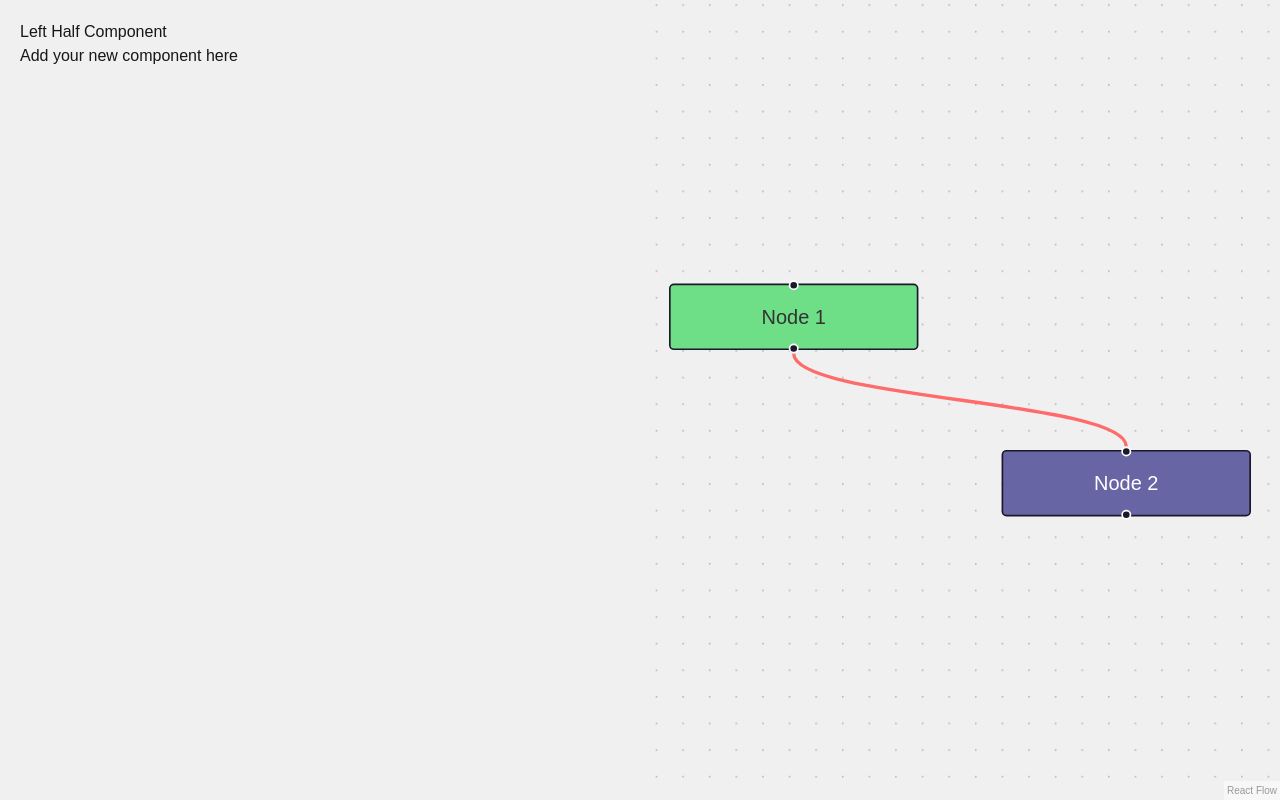
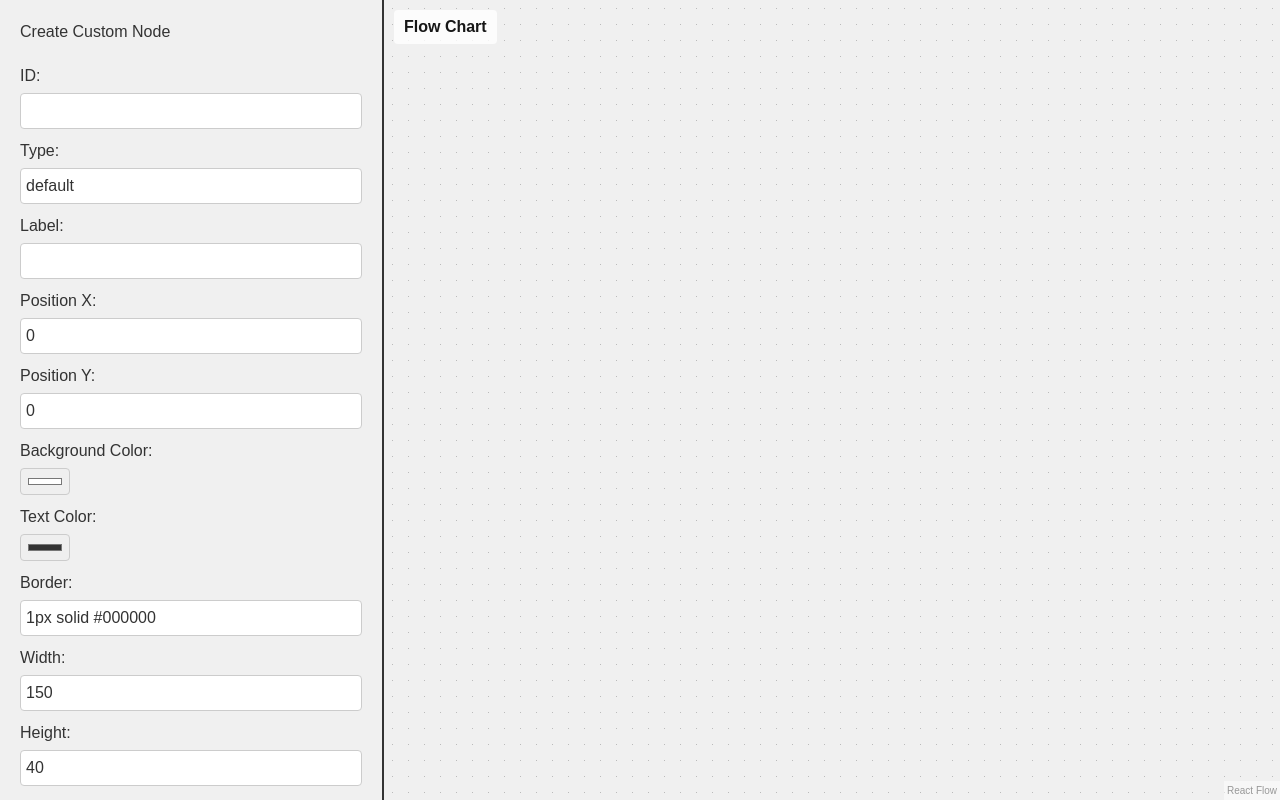
Before and after one commit to Agustin1324/nodes, a Next.js app: page / in a window 1280 px wide. Built offline with nearby package versions, Linux system fonts and the light colour scheme.

Commit message:
form left

```diff
--- a/src/app/page.module.css
+++ b/src/app/page.module.css
@@ -4,18 +4,78 @@
   width: 100vw;
 }
 
-.leftHalf {
-  width: 50%;
-  padding: 20px;
-  background-color: #f0f0f0;
-}
-
-.rightHalf {
-  width: 50%;
+.flowChartContainer {
+  display: flex;
+  width: 100%;
   height: 100%;
 }
 
-/* Add this new style */
-.rightHalf > div {
+.leftPanel {
+  width: 30%;
+  padding: 20px;
+  background-color: #f0f0f0;
+  border-right: 2px solid #333;
+  box-shadow: 2px 0 5px rgba(0, 0, 0, 0.1);
+  overflow-y: auto;
+}
+
+.rightPanel {
+  width: 70%;
   height: 100%;
+  position: relative;
 }
+
+.componentTitle {
+  position: absolute;
+  top: 10px;
+  left: 10px;
+  background-color: rgba(255, 255, 255, 0.8);
+  padding: 5px 10px;
+  border-radius: 4px;
+  font-weight: bold;
+  z-index: 10;
+}
+
+.nodeCreator {
+  display: flex;
+  flex-direction: column;
+  gap: 10px;
+  color: #333333;
+}
+
+.nodeCreator h3 {
+  margin-top: 0;
+  margin-bottom: 10px;
+}
+
+.nodeCreator form {
+  display: flex;
+  flex-direction: column;
+  gap: 10px;
+}
+
+.nodeCreator label {
+  display: flex;
+  flex-direction: column;
+  gap: 5px;
+}
+
+.nodeCreator input,
+.nodeCreator select {
+  padding: 5px;
+  border: 1px solid #ccc;
+  border-radius: 4px;
+}
+
+.nodeCreator button {
+  padding: 10px;
+  background-color: #4CAF50;
+  color: white;
+  border: none;
+  border-radius: 4px;
+  cursor: pointer;
+}
+
+.nodeCreator button:hover {
+  background-color: #45a049;
+}
--- a/src/app/page.tsx
+++ b/src/app/page.tsx
@@ -9,14 +9,7 @@ const FlowChart = dynamic(() => import('../components/FlowChart'), { ssr: false
 export default function Home() {
   return (
     <main className={styles.main}>
-      <div className={styles.leftHalf}>
-        {/* New component will go here */}
-        <h2>Left Half Component</h2>
-        <p>Add your new component here</p>
-      </div>
-      <div className={styles.rightHalf}>
-        <FlowChart />
-      </div>
+      <FlowChart />
     </main>
   );
 }
--- a/src/components/FlowChart.tsx
+++ b/src/components/FlowChart.tsx
@@ -1,34 +1,61 @@
 'use client'
 
-import React from 'react';
+import React, { useState } from 'react';
 import dynamic from 'next/dynamic';
-import { ReactFlowProvider, Node, Edge, Background } from '@xyflow/react';
-import '@xyflow/react/dist/style.css'; // Add this import
+import { ReactFlowProvider, Node, Edge, Background, Connection } from '@xyflow/react';
+import '@xyflow/react/dist/style.css';
+import styles from '../app/page.module.css';
+import NodeCreator from './NodeCreator';
 
 const ReactFlow = dynamic(() => import('@xyflow/react').then((mod) => mod.ReactFlow), { ssr: false });
 
-const initialNodes: Node[] = [
-  { id: '1', position: { x: 0, y: 0 }, data: { label: 'Node 1' }, style: { background: '#6ede87', color: '#333' } },
-  { id: '2', position: { x: 200, y: 100 }, data: { label: 'Node 2' }, style: { background: '#6865A5', color: '#fff' } },
-];
+const FlowChart: React.FC = () => {
+  const [nodes, setNodes] = useState<Node[]>([]);
+  const [edges, setEdges] = useState<Edge[]>([]);
 
-const initialEdges: Edge[] = [
-  { id: 'e1-2', source: '1', target: '2', style: { stroke: '#FF6B6B', strokeWidth: 2 } },
-];
+  const onNodesChange = (changes: any) => {
+    setNodes((nds) => applyNodeChanges(changes, nds));
+  };
 
-const FlowChart: React.FC = () => {
+  const onEdgesChange = (changes: any) => {
+    setEdges((eds) => applyEdgeChanges(changes, eds));
+  };
+
+  const onConnect = (connection: Connection) => {
+    setEdges((eds) => addEdge(connection, eds));
+  };
+
+  const handleCreateNode = (nodeProperties: any) => {
+    const newNode: Node = {
+      id: nodeProperties.id,
+      type: nodeProperties.type,
+      position: nodeProperties.position,
+      data: nodeProperties.data,
+    };
+    setNodes((nds) => [...nds, newNode]);
+  };
+
   return (
     <ReactFlowProvider>
-      <div style={{ width: '100%', height: '100%' }}>
+      <div className={styles.flowChartContainer}>
+        <div className={styles.leftPanel}>
+          <NodeCreator onCreateNode={handleCreateNode} />
+        </div>
+        <div className={styles.rightPanel}>
+          <div className={styles.componentTitle}>Flow Chart</div>
           <ReactFlow
-          nodes={initialNodes}
-          edges={initialEdges}
+            nodes={nodes}
+            edges={edges}
+            onNodesChange={onNodesChange}
+            onEdgesChange={onEdgesChange}
+            onConnect={onConnect}
             fitView
             style={{ background: '#f0f0f0' }}
           >
             <Background color="#aaa" gap={16} />
           </ReactFlow>
         </div>
+      </div>
     </ReactFlowProvider>
   );
 };
--- /dev/null
+++ b/src/components/NodeCreator.tsx
@@ -0,0 +1,164 @@
+import React, { useState } from 'react';
+import styles from '../app/page.module.css';
+
+interface NodeProperties {
+  id: string;
+  type: string;
+  position: { x: number; y: number };
+  data: { label: string };
+  style?: {
+    backgroundColor?: string;
+    color?: string;
+    border?: string;
+    width?: number;
+    height?: number;
+  };
+  dragHandle?: boolean;
+  selected?: boolean;
+  isConnectable?: boolean;
+  zIndex?: number;
+  dragging?: boolean;
+  targetPosition?: string;
+  sourcePosition?: string;
+}
+
+const NodeCreator: React.FC<{ onCreateNode: (node: NodeProperties) => void }> = ({ onCreateNode }) => {
+  const [nodeProperties, setNodeProperties] = useState<NodeProperties>({
+    id: '',
+    type: 'default',
+    position: { x: 0, y: 0 },
+    data: { label: '' },
+    style: {
+      backgroundColor: '#ffffff',
+      color: '#333333',
+      border: '1px solid #000000',
+      width: 150,
+      height: 40,
+    },
+    dragHandle: true,
+    isConnectable: true,
+  });
+
+  const handleChange = (e: React.ChangeEvent<HTMLInputElement | HTMLSelectElement>) => {
+    const { name, value, type } = e.target;
+    setNodeProperties(prev => {
+      if (name === 'x' || name === 'y') {
+        return { ...prev, position: { ...prev.position, [name]: Number(value) } };
+      } else if (name.startsWith('style.')) {
+        const styleProp = name.split('.')[1];
+        return { ...prev, style: { ...prev.style, [styleProp]: value } };
+      } else if (name === 'label') {
+        return { ...prev, data: { ...prev.data, label: value } };
+      } else if (type === 'checkbox') {
+        return { ...prev, [name]: (e.target as HTMLInputElement).checked };
+      } else if (type === 'number') {
+        return { ...prev, [name]: Number(value) };
+      }
+      return { ...prev, [name]: value };
+    });
+  };
+
+  const handleSubmit = (e: React.FormEvent) => {
+    e.preventDefault();
+    onCreateNode(nodeProperties);
+    // Reset form after submission
+    setNodeProperties({
+      id: '',
+      type: 'default',
+      position: { x: 0, y: 0 },
+      data: { label: '' },
+      style: {
+        backgroundColor: '#ffffff',
+        color: '#333333',
+        border: '1px solid #000000',
+        width: 150,
+        height: 40,
+      },
+      dragHandle: true,
+      isConnectable: true,
+    });
+  };
+
+  return (
+    <div className={styles.nodeCreator}>
+      <h3>Create Custom Node</h3>
+      <form onSubmit={handleSubmit}>
+        <label>
+          ID:
+          <input type="text" name="id" value={nodeProperties.id} onChange={handleChange} required />
+        </label>
+        <label>
+          Type:
+          <input type="text" name="type" value={nodeProperties.type} onChange={handleChange} />
+        </label>
+        <label>
+          Label:
+          <input type="text" name="label" value={nodeProperties.data.label} onChange={handleChange} required />
+        </label>
+        <label>
+          Position X:
+          <input type="number" name="x" value={nodeProperties.position.x} onChange={handleChange} />
+        </label>
+        <label>
+          Position Y:
+          <input type="number" name="y" value={nodeProperties.position.y} onChange={handleChange} />
+        </label>
+        <label>
+          Background Color:
+          <input type="color" name="style.backgroundColor" value={nodeProperties.style?.backgroundColor} onChange={handleChange} />
+        </label>
+        <label>
+          Text Color:
+          <input type="color" name="style.color" value={nodeProperties.style?.color} onChange={handleChange} />
+        </label>
+        <label>
+          Border:
+          <input type="text" name="style.border" value={nodeProperties.style?.border} onChange={handleChange} />
+        </label>
+        <label>
+          Width:
+          <input type="number" name="style.width" value={nodeProperties.style?.width} onChange={handleChange} />
+        </label>
+        <label>
+          Height:
+          <input type="number" name="style.height" value={nodeProperties.style?.height} onChange={handleChange} />
+        </label>
+        <label>
+          Drag Handle:
+          <input type="checkbox" name="dragHandle" checked={nodeProperties.dragHandle} onChange={handleChange} />
+        </label>
+        <label>
+          Is Connectable:
+          <input type="checkbox" name="isConnectable" checked={nodeProperties.isConnectable} onChange={handleChange} />
+        </label>
+        <label>
+          Z-Index:
+          <input type="number" name="zIndex" value={nodeProperties.zIndex} onChange={handleChange} />
+        </label>
+        <label>
+          Target Position:
+          <select name="targetPosition" value={nodeProperties.targetPosition} onChange={handleChange}>
+            <option value="">None</option>
+            <option value="top">Top</option>
+            <option value="right">Right</option>
+            <option value="bottom">Bottom</option>
+            <option value="left">Left</option>
+          </select>
+        </label>
+        <label>
+          Source Position:
+          <select name="sourcePosition" value={nodeProperties.sourcePosition} onChange={handleChange}>
+            <option value="">None</option>
+            <option value="top">Top</option>
+            <option value="right">Right</option>
+            <option value="bottom">Bottom</option>
+            <option value="left">Left</option>
+          </select>
+        </label>
+        <button type="submit">Create Node</button>
+      </form>
+    </div>
+  );
+};
+
+export default NodeCreator;
```
Lines whose indentation alone changed are shown as unchanged.
